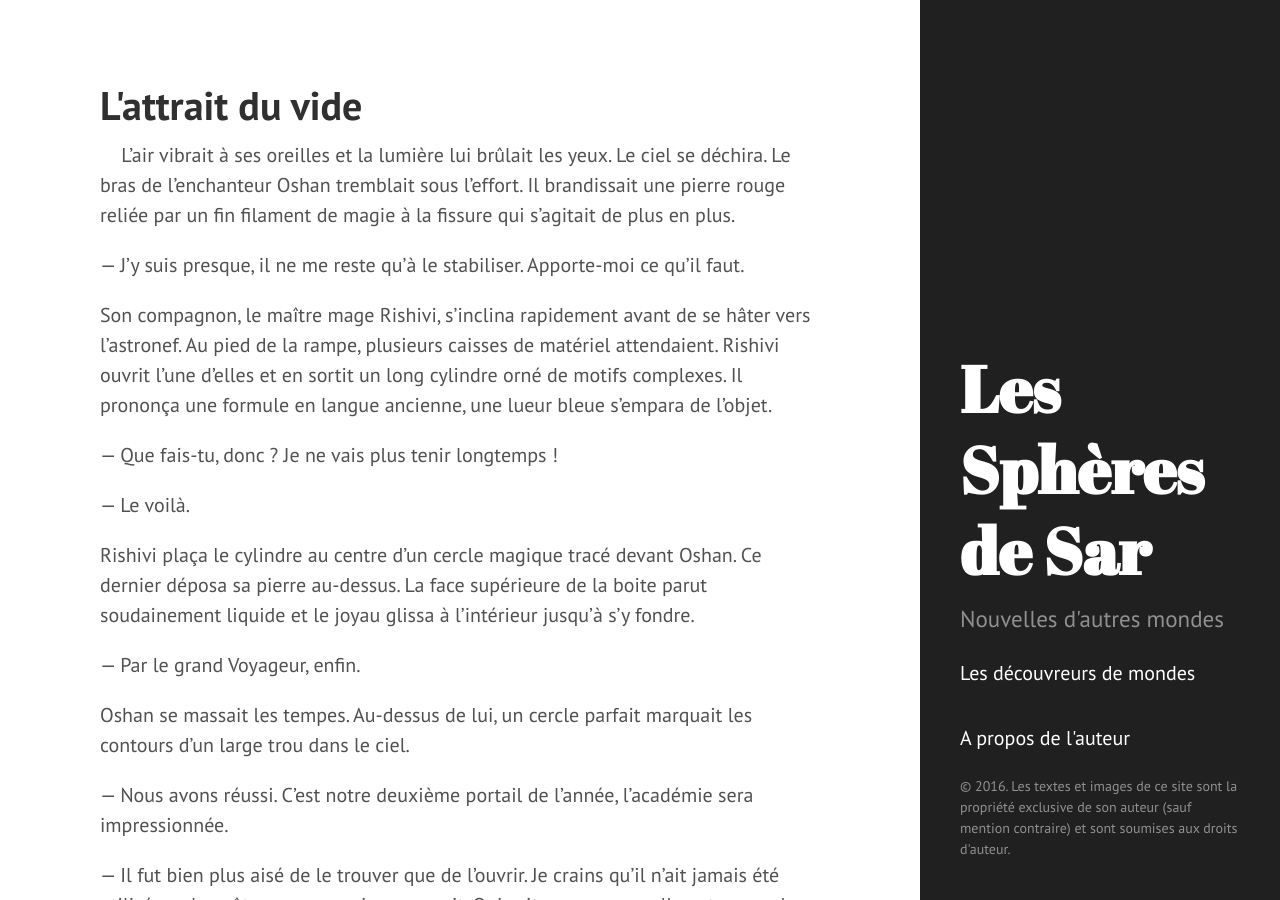
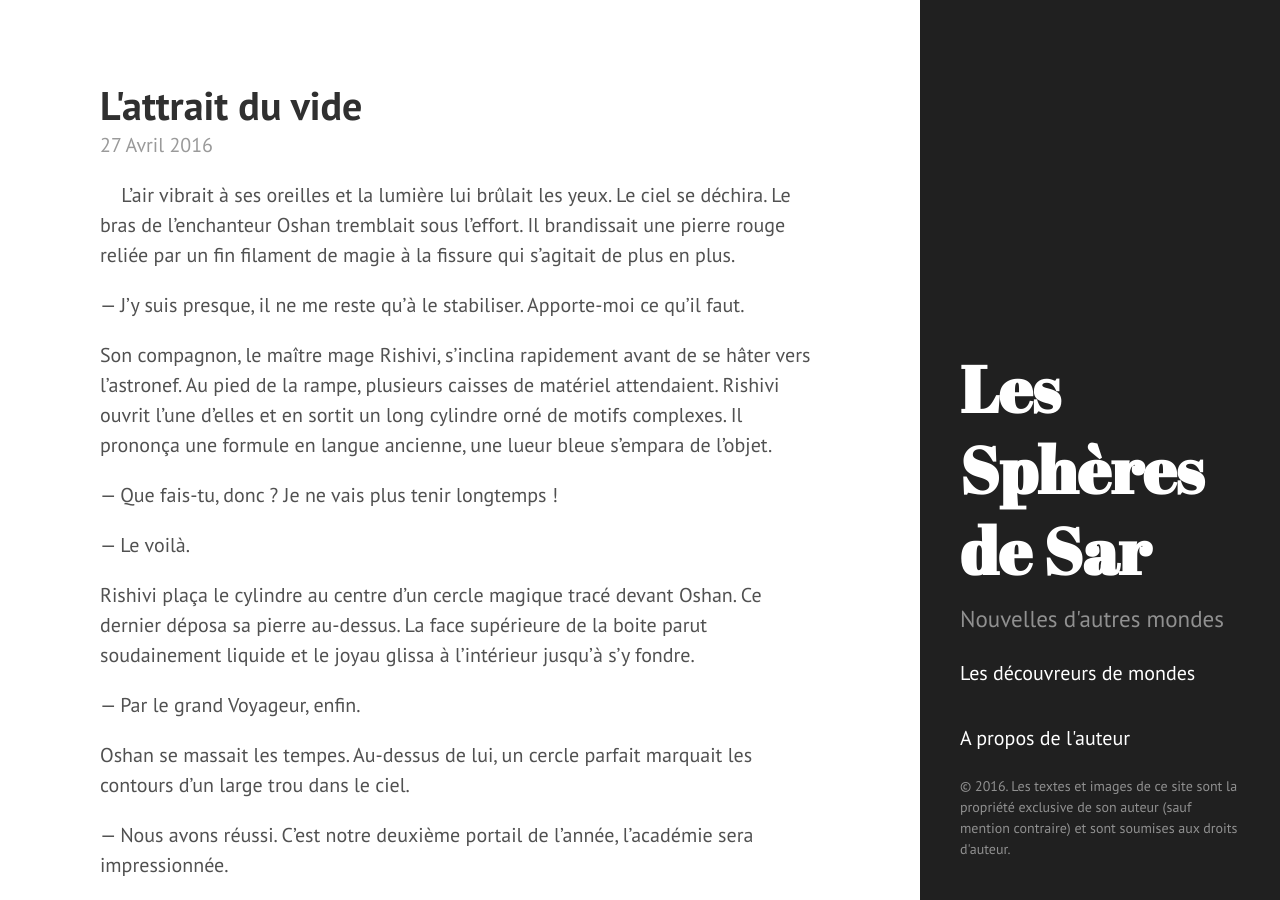
Before and after one commit to spheresdesar/shortstories, a Jekyll site: the page built from index.html, in a window 1280 px wide and 900 px high. Built offline with Jekyll 4.4.1, drawn with Linux system fonts in a browser that asks for light colours; the list of posts is cut into pages by our own code.

Commit message:
fix last commit (page instead of post)

```diff
--- a/index.html
+++ b/index.html
@@ -13,8 +13,8 @@ title: Home
     </h1>
 
     <span class="post-date">
-      {% assign m = page.date | date: "%-m" %}
-      {{ page.date | date: "%-d" }}
+      {% assign m = post.date | date: "%-m" %}
+      {{ post.date | date: "%-d" }}
       {% case m %}
         {% when '1' %}Janvier
         {% when '2' %}Février
@@ -29,7 +29,7 @@ title: Home
         {% when '11' %}Novembre
         {% when '12' %}Décembre
       {% endcase %}
-      {{ page.date | date: "%Y" }}
+      {{ post.date | date: "%Y" }}
     </span>
 
     {{ post.excerpt }}
```
